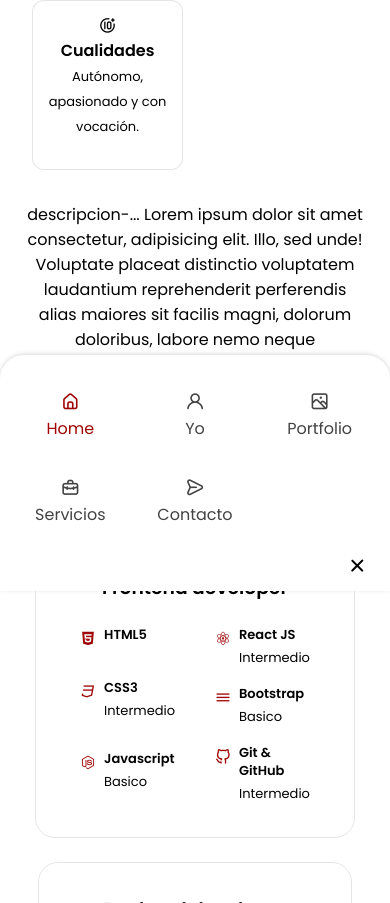
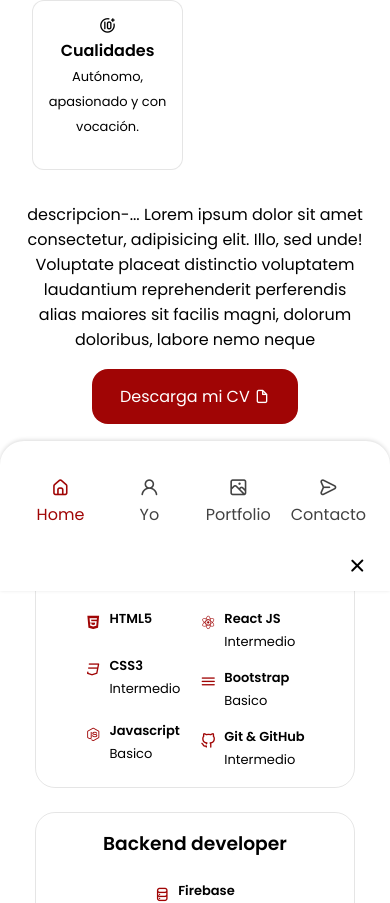
Before and after one commit to Ferlara02/fernandolara, a React (Create React App) app: page / in a window 390 px wide. Shown: the part 1097-2000 px from the top of the page. Built offline with nearby package versions, Linux system fonts and the light colour scheme.

Commit message:
Skills finalizado

```diff
--- a/src/components/header/Header.jsx
+++ b/src/components/header/Header.jsx
@@ -4,6 +4,8 @@ import "./header.css";
 
 const Header = () => {
     const [Toggle, showMenu] = useState(false);
+
+    const [activeNav, setActiveNav] = useState(`#home`);
     return(
         <header className="header">
             <nav className="nav container">
@@ -11,31 +13,26 @@ const Header = () => {
                 <div className={Toggle ? "nav__menu show-menu" : "nav__menu"}>
                     <ul className="nav__list">
                         <li className="nav__item">
-                            <a href="" className="nav__link active-link">
+                            <a href="#home" onClick={() => setActiveNav("#home")} className={activeNav === "#home" ? "nav__link active-link" : "nav__link"}>
                                 <i className="uil uil-estate nav__icon"></i>
                                 Home
                             </a>
                         </li>
                         <li className="nav__item">
-                            <a href="#yo" className="nav__link">
+                            <a href="#yo" onClick={() => setActiveNav("#yo")} className={activeNav === "#yo" ? "nav__link active-link" : "nav__link"}>
                                 <i className="uil uil-user nav__icon"></i>
                                 Yo
                             </a>
                         </li>
                         <li className="nav__item">
-                            <a href="#portfolio" className="nav__link">
+                            <a href="#portfolio" onClick={() => setActiveNav("#portfolio")} className={activeNav === "#portfolio" ? "nav__link active-link" : "nav__link"}>
                                 <i className="uil uil-scenery nav__icon"></i>
                                 Portfolio
                             </a>
                         </li>
+
                         <li className="nav__item">
-                            <a href="#servicios" className="nav__link">
-                                <i className="uil uil-briefcase-alt nav__icon"></i>
-                                Servicios
-                            </a>
-                        </li>
-                        <li className="nav__item">
-                            <a href="#contacto" className="nav__link">
+                            <a href="#contacto" onClick={() => setActiveNav("#contacto")} className={activeNav === "#contacto" ? "nav__link active-link" : "nav__link"}>
                                 <i className="uil uil-message nav__icon"></i>
                                 Contacto
                             </a>
--- a/src/components/header/header.css
+++ b/src/components/header/header.css
@@ -16,7 +16,7 @@
 }
 .nav__list {
     display: flex;
-    column-gap: 2rem;
+    column-gap: 3.8rem;
 }
 .nav__link {
     display: flex;
@@ -60,8 +60,8 @@
     }
     .nav__list{
         display: grid;
-        grid-template-columns: repeat(3, 1fr);
-        gap: 2rem;
+        grid-template-columns: repeat(4, 1fr);
+        gap: 1rem;
     }
     .nav__icon{
         font-size: 1.2rem;
@@ -75,7 +75,7 @@
     }
 
     .nav__toggle{
-        font-size: 1.1rem;
+        font-size: 1.5rem;
         cursor: pointer;
     }
 
--- a/src/components/yo/Skills.jsx
+++ b/src/components/yo/Skills.jsx
@@ -1,4 +1,5 @@
-import React from "react"
+import React from "react";
+
 
 const Skills = () => {
     return(
@@ -83,6 +84,14 @@ const Skills = () => {
                                     <span className="skills__level">Basic</span>
                                 </div>
                             </div>
+                            <div className="skills__data">
+                                <i class="uil uil-hourglass"></i>
+                                <div>
+                                    <h3 className="skills__name">Learning
+                                    </h3>
+                                    <span className="skills__level">...</span>
+                                </div>
+                            </div>
                         </div>
                     </div>
                 </div>
--- a/src/components/yo/Yo.jsx
+++ b/src/components/yo/Yo.jsx
@@ -18,8 +18,7 @@ const Yo = () => {
                     <a download="" href={CV} className="button button--flex">Descarga mi CV <i class="uil uil-file"></i></a>
                 </div>
             </div>
-
-            <Skills />
+            <Skills/>
         </section>
     )
 }
--- a/src/components/yo/yo.css
+++ b/src/components/yo/yo.css
@@ -50,93 +50,13 @@
     margin-bottom: 2.5rem;
 }
 
-/*BRKP**/
-
-@media screen and (max-width: 992px){
-
-    .yo__container{
-        grid-template-columns: 1fr;
-        row-gap: 2.5rem;
-    }
-    .yo__img{
-        width: 220px;
-    }
-
-    .yo__box{
-        padding: 0.75rem 0.5rem;
-    }
-
-    .yo__data{
-        text-align: center;
-    }
-    .yo__info{
-        justify-content: center;
-    }
-    .yo__description{
-        padding: 0 5rem;
-        margin-bottom: 2rem;
-    }
-
-    /** SKILLS */
-}
-
-  /* Medium */
-
-
-
-@media screen and (max-width: 576px){
-    .yo__info{
-        grid-template-columns: repeat(3, 1fr);
-        gap: 0.1rem;
-        padding: 0 0.5rem;
-    }
-    .yo__description{
-        padding: 0;
-    }
-    .yo__img{
-        width: 140px;
-    }
-    .yo__title{
-        font-size: 16px;
-    }
-    /** SKILLS */
-
-    .skills__content{
-        padding: 1.5rem;
-    }
-}
-
-  /* Small*/
-
-@media screen and (max-width: 390px){
-    .yo__info{
-        grid-template-columns: repeat(2, 1fr);
-    }
-    .yo__img{
-        width: 120px;
-    }
-    /** SKILLS */
-    .skills__box{
-        column-gap: 1.25rem;
-    }
-    .skills__name{
-        font-size: small;
-    }
-    .skills__content{
-        padding: 1rem 2rem;
-
-    }
-}
-
-
 
 /** SKILLS */
 
-.skills_container {
-    grid-template-columns: repeat(2, 1fr) !important;
-    column-gap: 1.5rem;
+.skills__container {
+    grid-template-columns: repeat(2, 350px) !important;
+    column-gap: 3rem;
     justify-content: center;
-    align-items: center;
 }
 .skills h2{
     margin: 2rem 0;
@@ -147,6 +67,7 @@
     padding: 2rem 4rem;
     border-radius: 1.25rem;
     max-width: 320px;
+    min-width: 320px;
     justify-self: center;
 }
 
@@ -184,3 +105,83 @@
 .skills__level{
     font-size: small;
 }
+@media screen and (max-width: 992px){
+
+    .yo__container{
+        grid-template-columns: 1fr;
+        row-gap: 2.5rem;
+    }
+    .yo__img{
+        width: 220px;
+    }
+
+    .yo__box{
+        padding: 0.75rem 0.5rem;
+    }
+
+    .yo__data{
+        text-align: center;
+    }
+    .yo__info{
+        justify-content: center;
+    }
+    .yo__description{
+        padding: 0 5rem;
+        margin-bottom: 2rem;
+    }
+
+    /** SKILLS */
+
+    .skills__container {
+        grid-template-columns: max-content !important;
+        row-gap: 2rem;
+    }
+}
+@media screen and (max-width: 576px){
+    .yo__info{
+        grid-template-columns: repeat(3, 1fr);
+        gap: 0.1rem;
+        padding: 0 0.5rem;
+    }
+    .yo__description{
+        padding: 0;
+    }
+    .yo__img{
+        width: 140px;
+    }
+    .yo__title{
+        font-size: 16px;
+    }
+
+    .skills__container {
+        grid-template-columns: max-content !important;
+    }
+    .skills__content{
+        padding: 1.5rem;
+    }
+}
+
+@media screen and (max-width: 390px){
+    .yo__info{
+        grid-template-columns: repeat(2, 1fr);
+    }
+    .yo__img{
+        width: 120px;
+    }
+    /** SKILLS */
+
+    .skills__box{
+        column-gap: 1.25rem;
+    }
+    .skills__name{
+        font-size: small;
+    }
+    .skills__content{
+        padding: 1rem;
+    }
+}
+@media screen and (max-width: 326px) {
+    .skills__content{
+        min-width: 252px !important;
+    }
+}
```
Also changed, not shown: src/components/scrollup/Scrollup.jsx (added), src/components/scrollup/scrollup.css (added).
